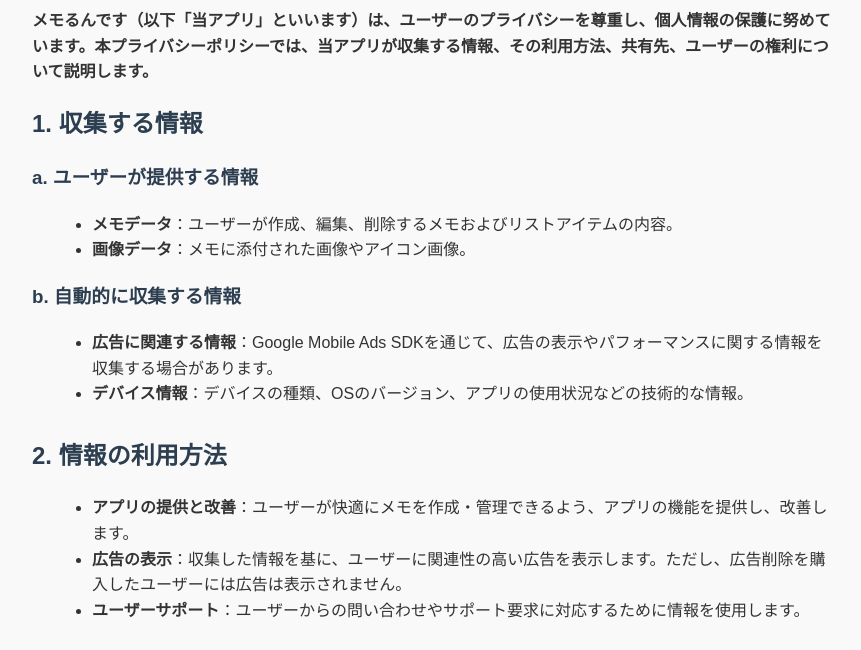
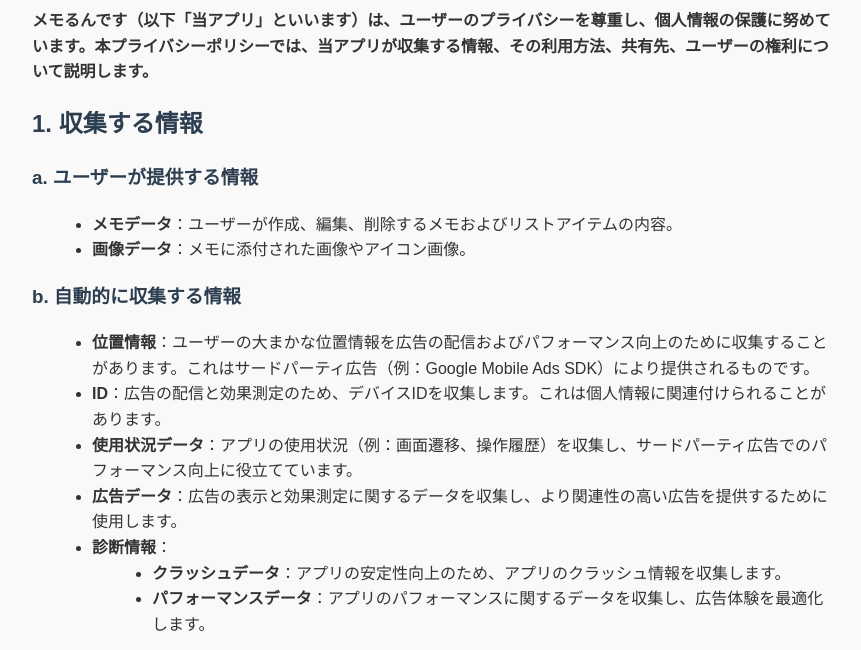
Before and after one commit to thisisikemen/privacy-policy-memorundesu, a plain HTML site: page privacy-policy.html in a window 1280 px wide. Shown: the part 106-756 px from the top of the page, without its empty margins (208-1069 px from the left). Drawn offline with Linux system fonts and the light colour scheme.

Commit message:
Update privacy-policy.html

```diff
--- a/privacy-policy.html
+++ b/privacy-policy.html
@@ -45,8 +45,16 @@
 
         <h3>b. 自動的に収集する情報</h3>
         <ul>
-            <li><strong>広告に関連する情報</strong>：Google Mobile Ads SDKを通じて、広告の表示やパフォーマンスに関する情報を収集する場合があります。</li>
-            <li><strong>デバイス情報</strong>：デバイスの種類、OSのバージョン、アプリの使用状況などの技術的な情報。</li>
+            <li><strong>位置情報</strong>：ユーザーの大まかな位置情報を広告の配信およびパフォーマンス向上のために収集することがあります。これはサードパーティ広告（例：Google Mobile Ads SDK）により提供されるものです。</li>
+            <li><strong>ID</strong>：広告の配信と効果測定のため、デバイスIDを収集します。これは個人情報に関連付けられることがあります。</li>
+            <li><strong>使用状況データ</strong>：アプリの使用状況（例：画面遷移、操作履歴）を収集し、サードパーティ広告でのパフォーマンス向上に役立てています。</li>
+            <li><strong>広告データ</strong>：広告の表示と効果測定に関するデータを収集し、より関連性の高い広告を提供するために使用します。</li>
+            <li><strong>診断情報</strong>：
+                <ul>
+                    <li><strong>クラッシュデータ</strong>：アプリの安定性向上のため、アプリのクラッシュ情報を収集します。</li>
+                    <li><strong>パフォーマンスデータ</strong>：アプリのパフォーマンスに関するデータを収集し、広告体験を最適化します。</li>
+                </ul>
+            </li>
         </ul>
     </div>
 
@@ -54,7 +62,7 @@
         <h2>2. 情報の利用方法</h2>
         <ul>
             <li><strong>アプリの提供と改善</strong>：ユーザーが快適にメモを作成・管理できるよう、アプリの機能を提供し、改善します。</li>
-            <li><strong>広告の表示</strong>：収集した情報を基に、ユーザーに関連性の高い広告を表示します。ただし、広告削除を購入したユーザーには広告は表示されません。</li>
+            <li><strong>広告の表示</strong>：収集した情報を基に、ユーザーに関連性の高い広告を表示します。ただし、広告削除を購入したユーザーには広告は表示されません。トラッキングの目的でデバイスIDや位置情報、広告表示に関するデータも使用します。</li>
             <li><strong>ユーザーサポート</strong>：ユーザーからの問い合わせやサポート要求に対応するために情報を使用します。</li>
         </ul>
     </div>
```
